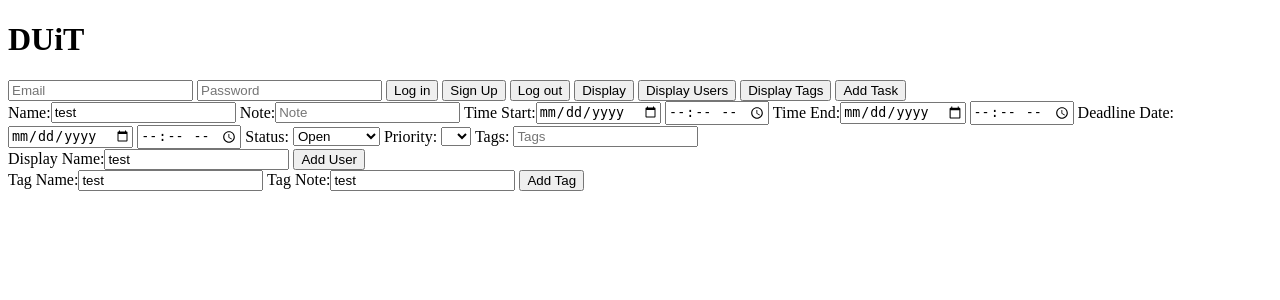
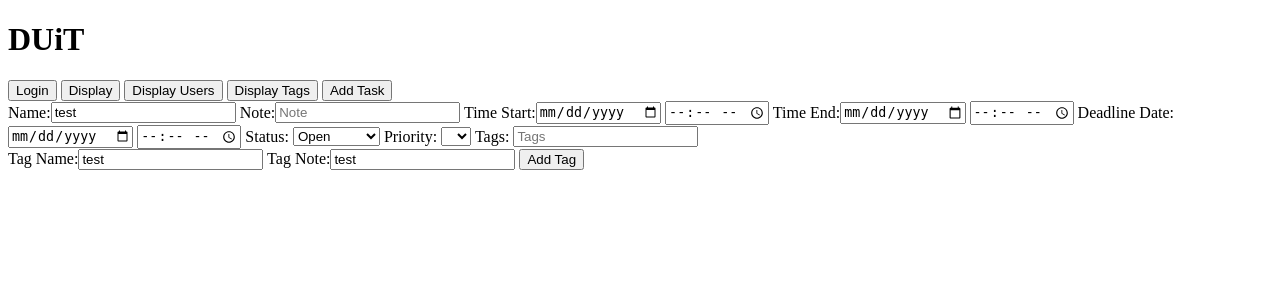
Before and after one commit to auberginekenobi/duit, a PHP site: page /duit-dev/duit-core/index.php in a window 1280 px wide. Shown: the top 300 px of the page. Run offline with PHP 8.4, Linux system fonts and the light colour scheme; some libraries are stand-ins or nearby versions.

Commit message:
Initial work on login module

```diff
--- a/duit-dev/duit-core/auth.php
+++ b/duit-dev/duit-core/auth.php
@@ -58,7 +58,7 @@
 		global $user_name;
 
 		if (validateToken($idToken,$user_id)){
-			$user_id = rand()+" "; // NOTE: TEST CODE, RANDOMLY GENERATES A USER ID FOR INSERT
+			//$user_id = rand()+" "; // NOTE: TEST CODE, RANDOMLY GENERATES A USER ID FOR INSERT
 
 			$parameters = array();
 
--- a/duit-dev/duit-core/index.php
+++ b/duit-dev/duit-core/index.php
@@ -13,6 +13,17 @@
 table, th, td{
 	border: 1px solid black;
 }
+
+.hide {
+	display: none;
+}
+
+.login_form{
+	/*display: absolute;*/
+	width: 500px;
+    /* height: 100px; */
+    margin: 0 auto;
+}
 </style>
 
 
@@ -25,13 +36,19 @@ table, th, td{
 
 	<div class="container">
 
-	<input id="txtEmail" type = "email" placeholder="Email">
+	<div class="login_form hide">
+		Email: <input id="txtEmail" type = "email" placeholder="Email"><br>
 
-	<input id="txtPassword" type="password" placeholder="Password">
+		Password: <input id="txtPassword" type="password" placeholder="Password"><br>
 
-	<button id="btnLogin" class="btn btn-action">Log in</button>
+		Display Name:<input id="user_name" type="text" placeholder="Du Name" value="test"><br>
 
-	<button id="btnSignUp" class="btn btn-secondary">Sign Up</button>
+		<button id="btnLogin" class="btn btn-action">Login</button>
+
+		<button id="btnSignUp" class="btn btn-secondary">Sign Up</button>
+	</div>
+
+	<button id="btnLoginDisplay" class="btn btn-action">Login</button>
 
 	<button id="btnLogout" class="btn btn-action hide">Log out</button>
 
@@ -73,10 +90,11 @@ table, th, td{
 
 	</div>
 
-	<div>
+<!-- Code meant for testing add user internally, this function is never called outside of this -->
+<!-- 	<div>
 		Display Name:<input id="user_name" type="text" placeholder="Du Name" value="test">
 		<button id="btnAddUser" class = "btn btn-action">Add User</button>
-	</div>
+	</div> -->
 
 	<div>
 		Tag Name:<input id="tag_name" type="text" placeholder="Tag Name" value="test">
--- a/duit-dev/duit-core/js/app.js
+++ b/duit-dev/duit-core/js/app.js
@@ -41,6 +41,7 @@ const btnLogin = document.getElementById('btnLogin');
 const btnSignUp = document.getElementById('btnSignUp');
 const btnLogout = document.getElementById('btnLogout');
 const deleteDuList = document.getElementsByClassName('deleteDu');
+const btnLoginDisplay = document.getElementById('btnLoginDisplay');
 
 //$('.deleteDu')
 
@@ -103,6 +104,17 @@ if (btnAddDu) {
 	btnAddDu.addEventListener('click',e=>{
 		addDu();
 	});
+}
+
+if (btnLoginDisplay){
+	btnLoginDisplay.addEventListener('click',e=>{
+		displayLogin();
+	});
+}
+
+function displayLogin(){
+	console.log("yo!");
+	$(".login_form").removeClass('hide');
 }
 
 function addDu(){
@@ -221,7 +233,7 @@ function signUp(){
 // Add signout
 if (btnLogout) {
 	btnLogout.addEventListener('click', e=>{
-		sighOut();
+		signOut();
 	});
 }
 
```
